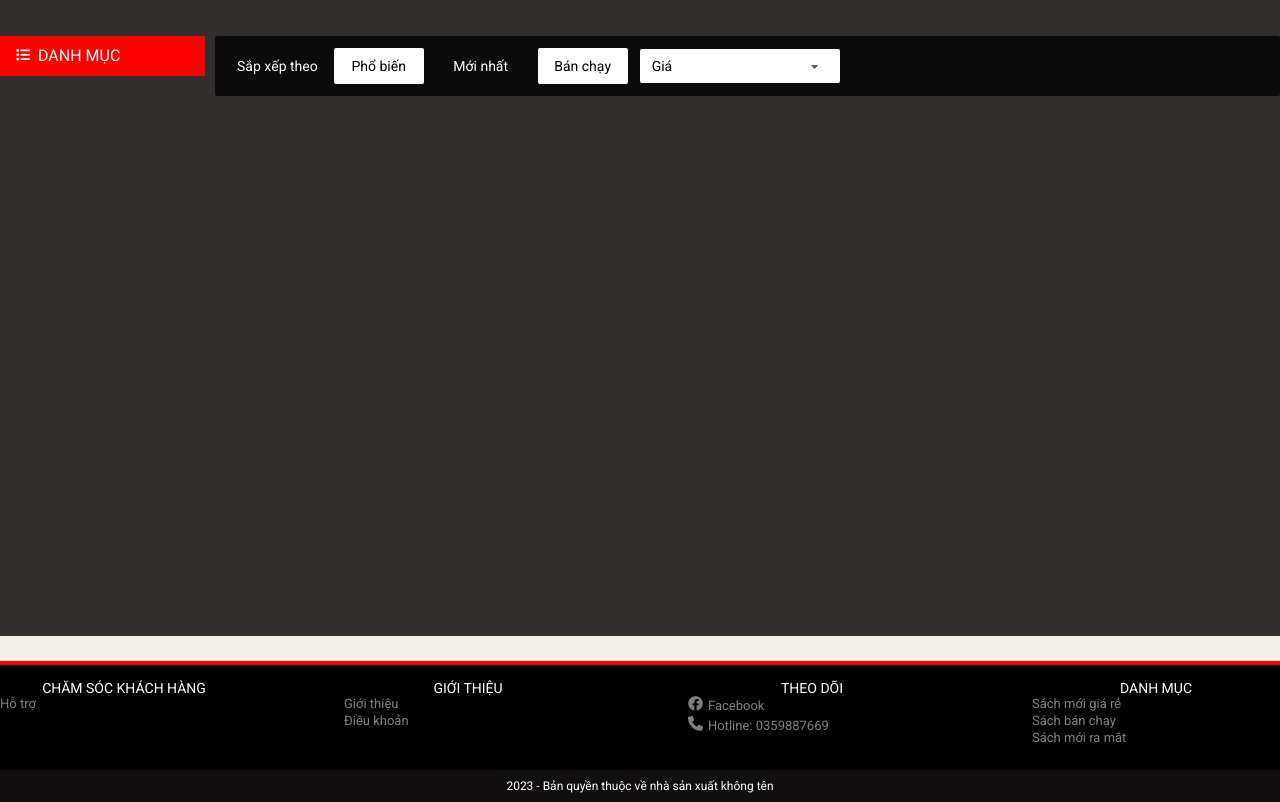
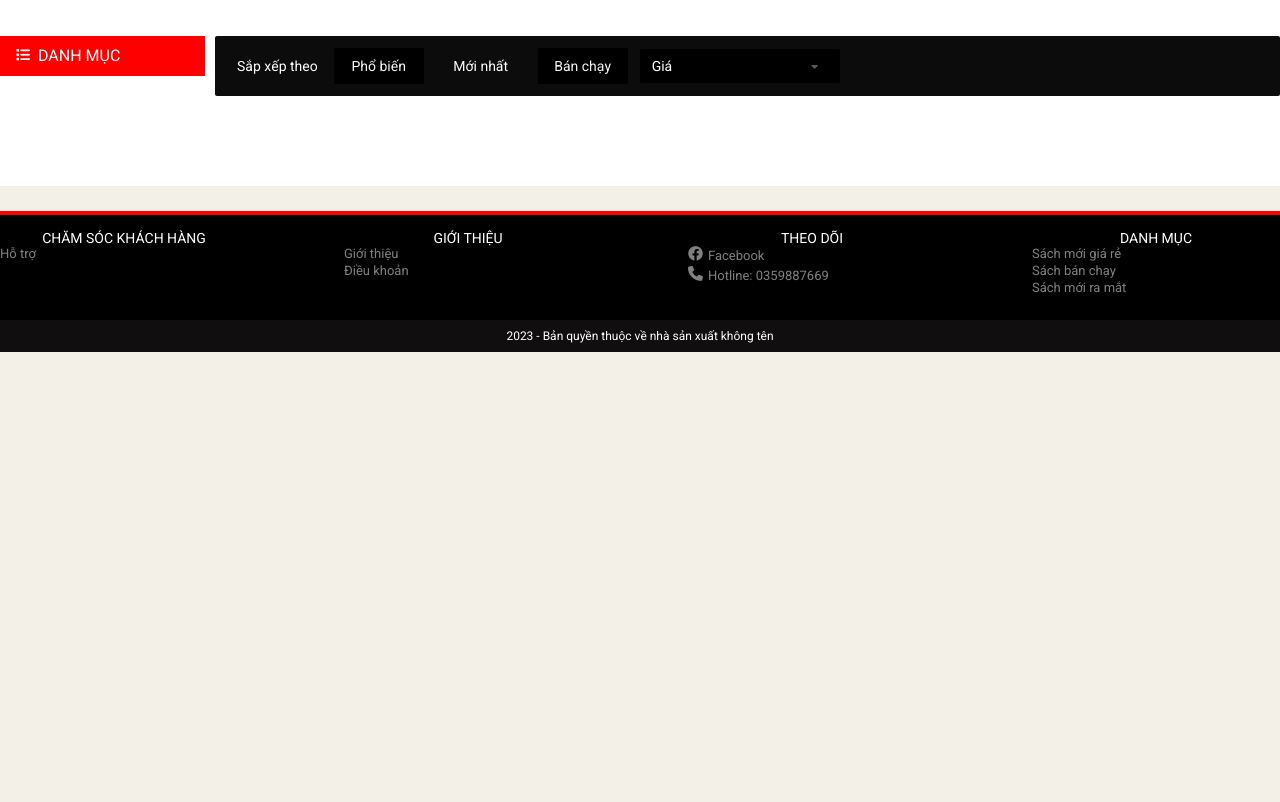
Before and after one commit to TheNameless15/Project1, a PHP site: page /Main.php in a window 1280 px wide. Shown: the part 130-932 px from the top of the page. After the commit the page ends 482 px from the top, so only its background shows below. Run offline with PHP 8.4, Linux system fonts and the light colour scheme; data that the repository does not hold is empty.

Commit message:
update giao dien lan 3

```diff
--- a/Project1/Customer/Layout/List.php
+++ b/Project1/Customer/Layout/List.php
@@ -255,7 +255,7 @@ if (!isset($_SESSION['email'])){
                         ?>
                         <ul class="pagination  home-product__pagination">
                             <?php
-                            for($i = 1; $i < $countPage; $i++){
+                            for($i = 1; $i != $countPage; $i++){
                                 ?>
                                 <li class="pagination-item">
                                     <a href="?page=<?= $i ?>&search=<?= $search ?>" class="pagination-item__link">
--- a/Project1/Customer/Layout/Main.php
+++ b/Project1/Customer/Layout/Main.php
@@ -88,7 +88,7 @@ session_start()
         $search = $_GET['search'];
     }
     //Khai báo số bản ghi 1 trang
-    $recordOnePage = 5;
+    $recordOnePage = 10;
     //Query để lấy số bản ghi
     $sqlCountRecord = "SELECT COUNT(*) AS count_record FROM books WHERE name LIKE '%$search%'";
     //Chạy query lấy số bản ghi
@@ -115,7 +115,7 @@ session_start()
     ?>
 </head>
 <body>
-<div class="app__container">
+<div class="app__container" style="background: white">
     <div class="grid">
         <div class="grid__row app__content">
             <div class="grid__column-2">
@@ -139,15 +139,15 @@ session_start()
                 </nav>
             </div>
 
-            <div class="grid__column-10" style="height: 600px">
+            <div class="grid__column-10" style="height: auto">
                <div class="home-filter">
                     <span class="home-filter__label">Sắp xếp theo</span>
-                    <a class="home-filter__btn btn" href="Popular.php" style="text-decoration: none">Phổ biến</a>
+                    <a class="home-filter__btn btn" href="Popular.php" style="text-decoration: none;background: black;color:whitesmoke">Phổ biến</a>
                     <a class="home-filter__btn btn btn-primary" href="Newest.php" style="background: none;text-decoration: none">Mới nhất</a>
-                    <a class="home-filter__btn btn" href="Best_Seller.php" style="text-decoration: none" >Bán chạy</a>
+                    <a class="home-filter__btn btn" href="Best_Seller.php" style="text-decoration: none;background: black;color:whitesmoke" >Bán chạy</a>
 
-                    <div class="select-input">
-                        <span class="select-input_label">Giá</span>
+                    <div class="select-input" style="background: black;">
+                        <span class="select-input_label" style="color:#FFFFFF;">Giá</span>
                         <i class="fa-solid fa-caret-down"></i>
 
                         <ul class="select-input__list">
@@ -173,22 +173,22 @@ session_start()
                                     <h4 class="home-product-item__name"> <?= $book['name']?></h4>
                                     <div class="home-product-item__price">
                                         <!--<span class="home-product-item__price-old"><?php /*= $book['price']*/?>$</span>-->
-                                        <span class="home-product-item__price-current" style="font-size: 2rem"><?= $book['price'] ?>$</span>
+                                        <span class="home-product-item__price-current" style="font-size: 1.5rem"><?= $book['price'] ?>đ</span>
                                     </div>
                                     <div class="home-product-item__action">
                                             <span class="home-product-item__like  home-product-item__like--liked">
                                                 <i class="home-product-item__like-icon-empty fa-regular fa-heart"></i>
-                                                <i class="home-product-item__like-icon-fill fa-solid fa-heart"></i>
+                                                <!--<i class="home-product-item__like-icon-fill fa-solid fa-heart"></i>-->
                                                 <!-- <i class="fa-sharp fa-solid fa-heart"></i> -->
                                             </span>
-                                        <div class="home-product-item__rating">
+                                        <!--<div class="home-product-item__rating">
                                             <i class="home-product-item__start-gold fa-sharp fa-solid fa-star"></i>
                                             <i class="home-product-item__start-gold fa-sharp fa-solid fa-star"></i>
                                             <i class="home-product-item__start-gold fa-sharp fa-solid fa-star"></i>
                                             <i class="home-product-item__start-gold fa-sharp fa-solid fa-star"></i>
                                             <i class="home-product-item__start-gold fa-sharp fa-solid fa-star"></i>
                                         </div>
-                                        <span class="home-product-item__sold">1 Đã bán</span>
+                                        <span class="home-product-item__sold">1 Đã bán</span>-->
                                     </div>
                                     <div class="home-product-item__origin">
                                         <span class="home-product-item__brand"><?= $book['book_categories']?></span>
@@ -205,7 +205,7 @@ session_start()
                                 </a>
                                 <span class="addtocart" style="margin-top: 10px" >
                                     <div class="pretext">
-                                        <a href="../cart/add-to-cart.php?id=<?= $book['id']?>" style="text-decoration: none;">
+                                        <a href="../cart/add-to-cart.php?id=<?= $book['id']?>" style="text-decoration: none;color: white">
                                             <i class="fas fa-cart-plus"></i> ADD TO CART
                                     </div>
                                 </span>
```
